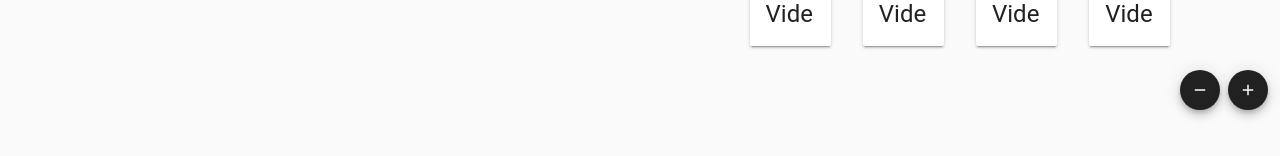
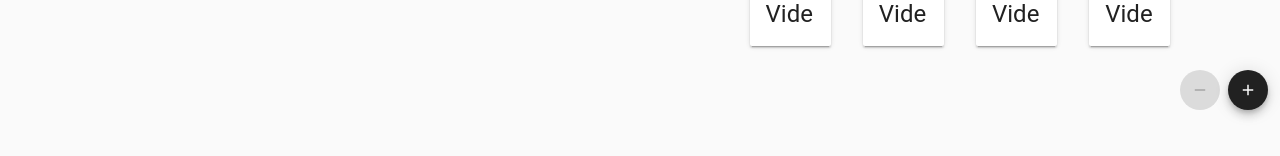
Before and after one commit to benjaminSureau/ScreenFleet, a Vue app: page / in a window 1280 px wide. Shown: the part 238-394 px from the top of the page. Built offline with nearby package versions, Linux system fonts and the light colour scheme; no server answers.

Commit message:
Another bug correction

```diff
--- a/src/components/compositionFrame.vue
+++ b/src/components/compositionFrame.vue
@@ -99,6 +99,7 @@
                             }
                         }
                         this.selectedComposition = null;
+                        EventBus.$emit('selectComposition', this.selectedComposition);
                     })
                     .catch((err) => {
                         alert(err);
--- a/src/components/tvFrame.vue
+++ b/src/components/tvFrame.vue
@@ -49,7 +49,7 @@
 ];
 
 let tvCounter = 4;
-let selectedTv;
+let selectedTv = null;
 let selectedComposition = null;
 
 export default {
```
